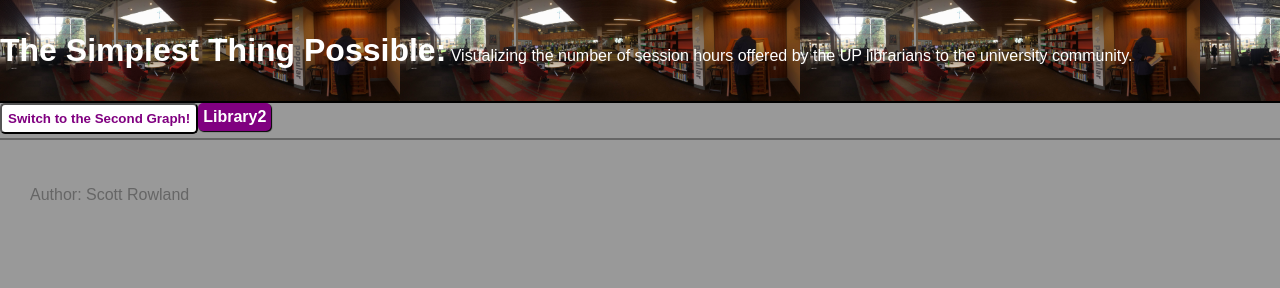
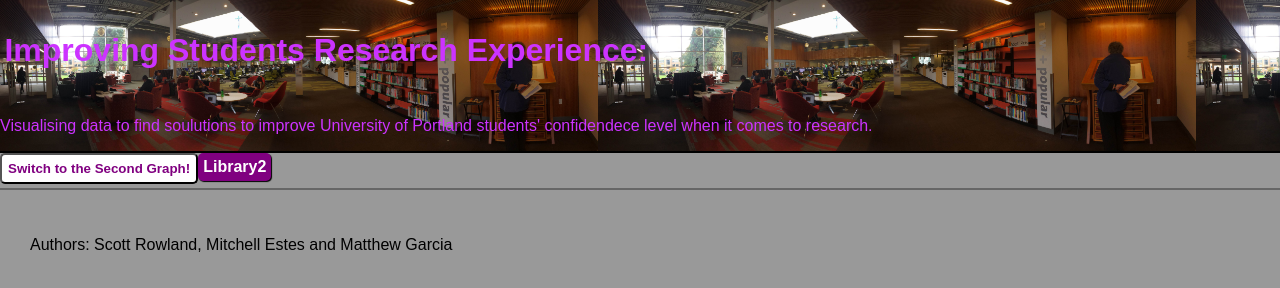
Before and after one commit to rowland17/TyrellCorp, a plain HTML site: page index.html in a window 1280 px wide. Drawn offline with Linux system fonts and the light colour scheme; a script that the page names is missing.

Commit message:
Changed the title written at the top

```diff
--- a/index.html
+++ b/index.html
@@ -3,7 +3,7 @@
 <head>
     <meta http-equiv="content-type" content="text/html; charset=utf-8" />
 
-    <title>The Simplest Thing Possible</title>
+    <title>Improving Students Research Experience</title>
 
     <script type="text/javascript"src="http://www.google.com/jsapi"></script>
     <script type="text/javascript" src="viz.js" ></script>
@@ -16,9 +16,9 @@
 
   <div id="wrapper">
   	<div id="header">
-  		<p class="title">The Simplest Thing Possible:</p>
-  		<p> Visualizing the number of session hours offered by the UP librarians
-  			to the university community.</p>
+		<p> </p>
+  		<p class="title">Improving Students Research Experience:</p>
+  		<p> Visualising data to find soulutions to improve University of Portland students' confidendece level when it comes to research. </p>
 
   	</div>
 	<div id="buttons">
@@ -29,7 +29,7 @@
   	<div id="ex0" ></div>
   	</div>
   	<div id="footer">
-  		<p>Author: Scott Rowland</p>
+  		<p>Authors: Scott Rowland, Mitchell Estes and Matthew Garcia</p>
   	</div>
 
   </div>
--- a/style.css
+++ b/style.css
@@ -67,7 +67,7 @@ div#header{
 
 }
 div#header p{
-		color: white;
+		color: #cc33ff;
 		display:inline-block;
 }
 div#header p.title{
@@ -78,5 +78,5 @@ div#header p.title{
 div#footer{
 	border-top: 2px solid #666;
 	padding: 30px;
-	color: #666;
+	color: black;
 }
```
